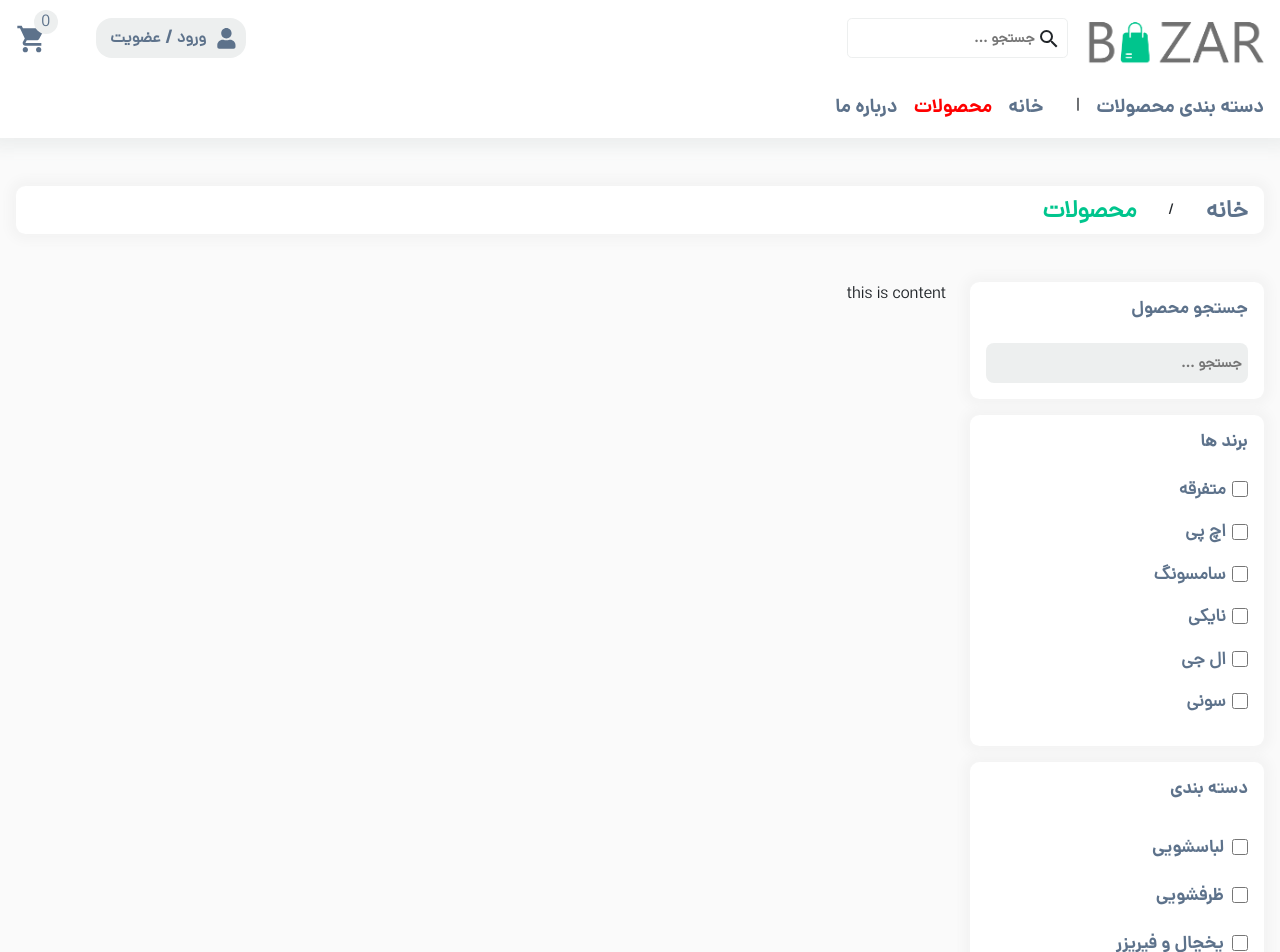
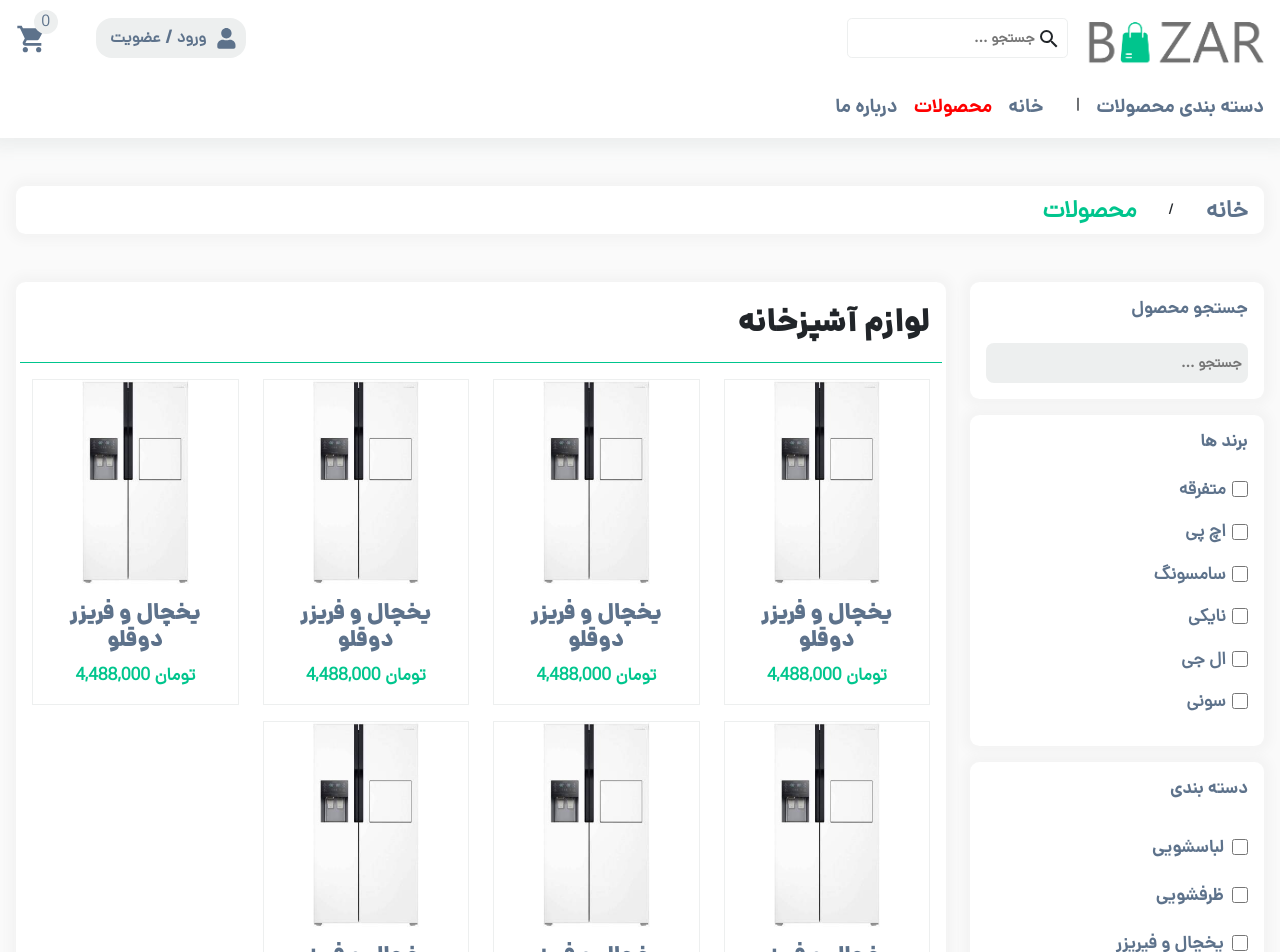
Before and after one commit to mohammadmehdidalvandii/bazar-shop, a Next.js app: page /Shop in a window 1280 px wide. Shown: the top 952 px of the page. Built offline with nearby package versions, Linux system fonts and the light colour scheme.

Commit message:
create section products for shop-page

```diff
--- a/src/app/Shop/page.jsx
+++ b/src/app/Shop/page.jsx
@@ -3,6 +3,7 @@ import Footer from '@/components/modules/Footer/Footer';
 import Navbar from '@/components/modules/Navbar/Navbar';
 import Brand from '@/components/template/Shop/Brand/Brand';
 import Category from '@/components/template/Shop/Category/Category';
+import Products from '@/components/template/Shop/Products/Products';
 import Search from '@/components/template/Shop/Search/Search';
 import React from 'react';
 
@@ -18,7 +19,9 @@ function page() {
                 <Brand/>
                 <Category/>
             </div>
-            <div className="col-lg-9 col-md-9 col-sm-12">this is content</div>
+            <div className="col-lg-9 col-md-9 col-sm-12">
+                <Products/>
+            </div>
         </div>
     </div>
     <Footer/>
--- /dev/null
+++ b/src/components/template/Shop/Products/Products.jsx
@@ -0,0 +1,38 @@
+import React from 'react';
+import style from './Products.module.css';
+import Card from '@/components/modules/Card/Card';
+
+function Products() {
+  return (
+    <section className={`${style.products} ${"shop_Wrapper"}`}>
+        <div className="row">
+            <h7 className={style.products_title}>لوازم آشپزخانه</h7>
+        </div>
+        <div className="row mt-3">
+            <div className="col-lg-3 col-md-4 col-sm-6 col-xs-12">
+                <Card/>
+            </div>
+            <div className="col-lg-3 col-md-4 col-sm-6 col-xs-12">
+                <Card/>
+            </div>
+            <div className="col-lg-3 col-md-4 col-sm-6 col-xs-12">
+                <Card/>
+            </div>
+            <div className="col-lg-3 col-md-4 col-sm-6 col-xs-12">
+                <Card/>
+            </div>
+            <div className="col-lg-3 col-md-4 col-sm-6 col-xs-12">
+                <Card/>
+            </div>
+            <div className="col-lg-3 col-md-4 col-sm-6 col-xs-12">
+                <Card/>
+            </div>
+            <div className="col-lg-3 col-md-4 col-sm-6 col-xs-12">
+                <Card/>
+            </div>
+        </div>
+    </section>
+  )
+}
+
+export default Products
--- /dev/null
+++ b/src/components/template/Shop/Products/Products.module.css
@@ -0,0 +1,11 @@
+.products{
+    display: block;
+    width: 100%;
+}
+.products_title{
+    display: block;
+    padding-bottom: 1rem;
+    font-family: var(--danaBlack);
+    font-size: 2rem;
+    border-bottom: 1px solid var(--secondary);
+}
```
